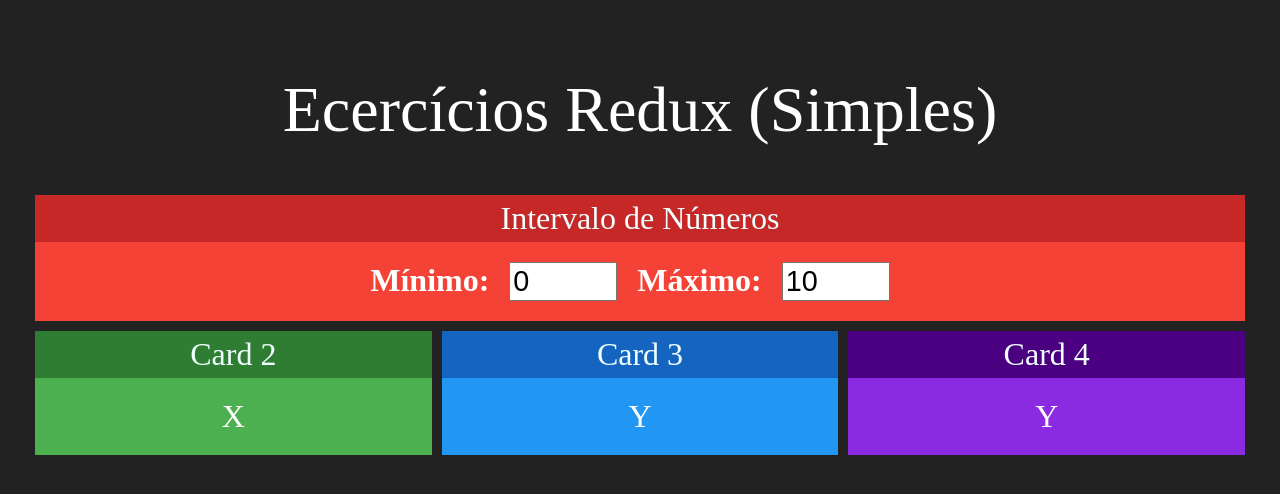
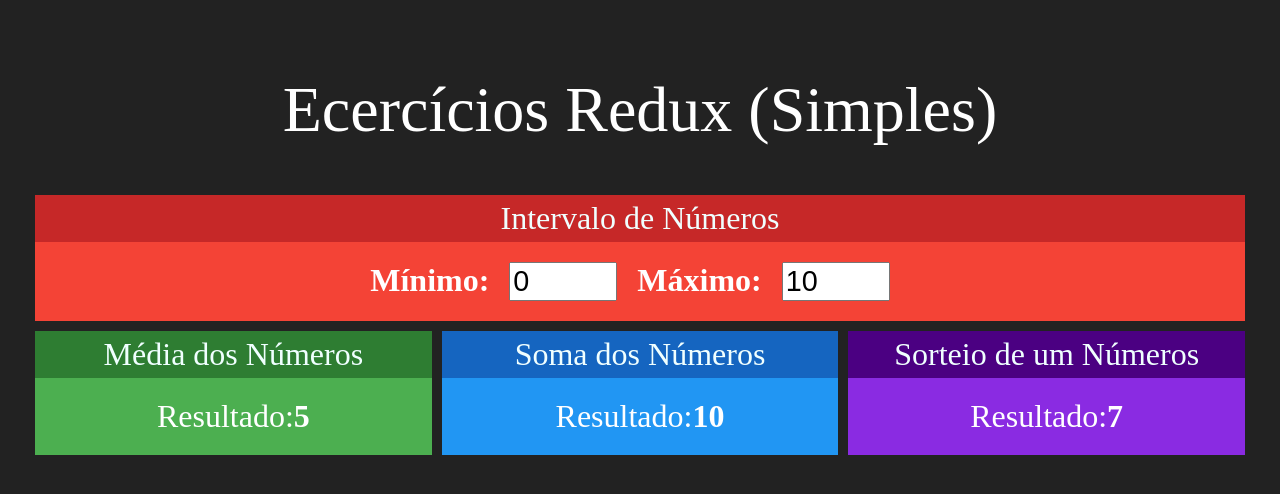
Before and after one commit to gabriel-saraiva-flooxai/react-9-simple-redux, a React (Create React App) app: page / in a window 1280 px wide. Shown: the top 494 px of the page. Built offline with nearby package versions, Linux system fonts and the light colour scheme.

Commit message:
feat: add Media, Soma, and Sorteio components to layout with placeholder results

```diff
--- a/src/App.js
+++ b/src/App.js
@@ -1,6 +1,8 @@
 import logo from './logo.svg';
 import './App.css';
-import Card from './components/Card';
+import Media from './components/Media';
+import Soma from './components/Soma';
+import Sorteio from './components/Sorteio';
 import Interval from './components/Interval';
 
 function App() {
@@ -11,9 +13,9 @@
         <Interval></Interval>
       </div>
       <div className='linha'>
-        <Card title='Card 2' Green >X</Card>
-        <Card title='Card 3' Blue >Y</Card>
-        <Card title='Card 4' Purple >Y</Card>
+        <Media />
+        <Soma />
+        <Sorteio />
       </div>
     </div>
   );
--- /dev/null
+++ b/src/components/Media.jsx
@@ -0,0 +1,15 @@
+import Card from './Card'
+import React from 'react'
+
+export default function Interval(props) {
+    return (
+        <Card title='Média dos Números' Green>
+            <div>
+                <span>
+                    <span>Resultado:</span>
+                    <strong>5</strong>
+                </span>
+            </div>
+        </Card>
+    )
+}
--- /dev/null
+++ b/src/components/Soma.jsx
@@ -0,0 +1,15 @@
+import Card from './Card'
+import React from 'react'
+
+export default function Interval(props) {
+    return (
+        <Card title='Soma dos Números' Blue>
+            <div>
+                <span>
+                    <span>Resultado:</span>
+                    <strong>10</strong>
+                </span>
+            </div>
+        </Card>
+    )
+}
--- /dev/null
+++ b/src/components/Sorteio.jsx
@@ -0,0 +1,15 @@
+import Card from './Card'
+import React from 'react'
+
+export default function Interval(props) {
+    return (
+        <Card title='Sorteio de um Números' Purple>
+            <div>
+                <span>
+                    <span>Resultado:</span>
+                    <strong>7</strong>
+                </span>
+            </div>
+        </Card>
+    )
+}
```
